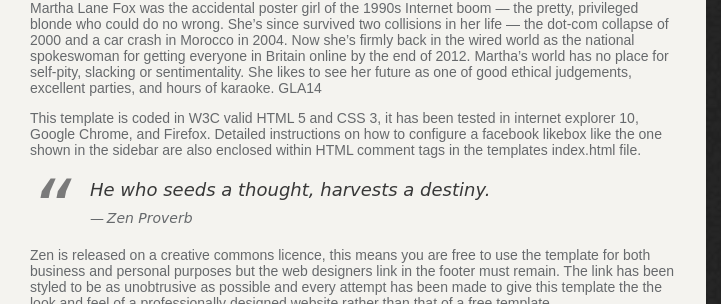
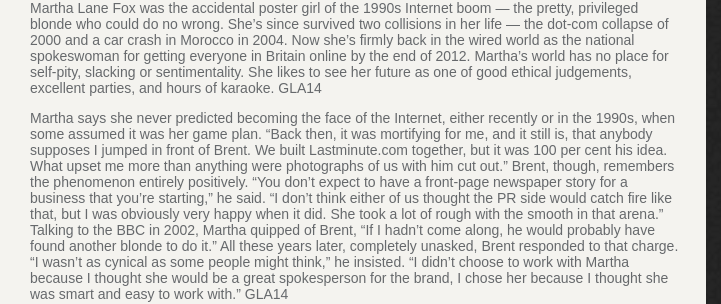
Before and after one commit to AlexandraGlojva/hello-world-gla14, a plain HTML site: page index.html in a window 1280 px wide. Shown: the part 496-800 px from the top of the page, 559-1280 px from the left. Drawn offline with Linux system fonts and the light colour scheme; a web font is replaced by a local one.

Commit message:
Añadir segundo párrafo acerca de Martha Lane Fox GLA14

```diff
--- a/index.html
+++ b/index.html
@@ -36,6 +36,7 @@
 <div class="main">
 <h1>Welcome To ZEN</h1>
 <p>Martha Lane Fox was the accidental poster girl of the 1990s Internet boom — the pretty, privileged blonde who could do no wrong. She’s since survived two collisions in her life — the dot-com collapse of 2000 and a car crash in Morocco in 2004. Now she’s firmly back in the wired world as the national spokeswoman for getting everyone in Britain online by the end of 2012. Martha’s world has no place for self-pity, slacking or sentimentality. She likes to see her future as one of good ethical judgements, excellent parties, and hours of karaoke. GLA14 </p>
+<p>Martha says she never predicted becoming the face of the Internet, either recently or in the 1990s, when some assumed it was her game plan. “Back then, it was mortifying for me, and it still is, that anybody supposes I jumped in front of Brent. We built Lastminute.com together, but it was 100 per cent his idea. What upset me more than anything were photographs of us with him cut out.” Brent, though, remembers the phenomenon entirely positively. “You don’t expect to have a front-page newspaper story for a business that you’re starting,” he said. “I don’t think either of us thought the PR side would catch fire like that, but I was obviously very happy when it did. She took a lot of rough with the smooth in that arena.” Talking to the BBC in 2002, Martha quipped of Brent, “If I hadn’t come along, he would probably have found another blonde to do it.” All these years later, completely unasked, Brent responded to that charge. “I wasn’t as cynical as some people might think,” he insisted. “I didn’t choose to work with Martha because I thought she would be a great spokesperson for the brand, I chose her because I thought she was smart and easy to work with.” GLA14</p>
 <p>This template is coded in W3C valid HTML 5 and CSS 3, it has been tested in internet explorer 10, Google Chrome, and Firefox. Detailed instructions on how to configure a facebook likebox like the one shown in the sidebar are also enclosed within HTML comment tags in the templates index.html file.</p>
 <blockquote>He who seeds a thought, harvests a destiny.<cite>Zen Proverb</cite></blockquote>
 <p>Zen is released on a creative commons licence, this means you are free to use the template for both business and personal purposes but the web designers link in the footer must remain. The link has been styled to be as unobtrusive as possible and every attempt has been made to give this template the the look and feel of a professionally designed website rather than that of a free template.</p>
```
